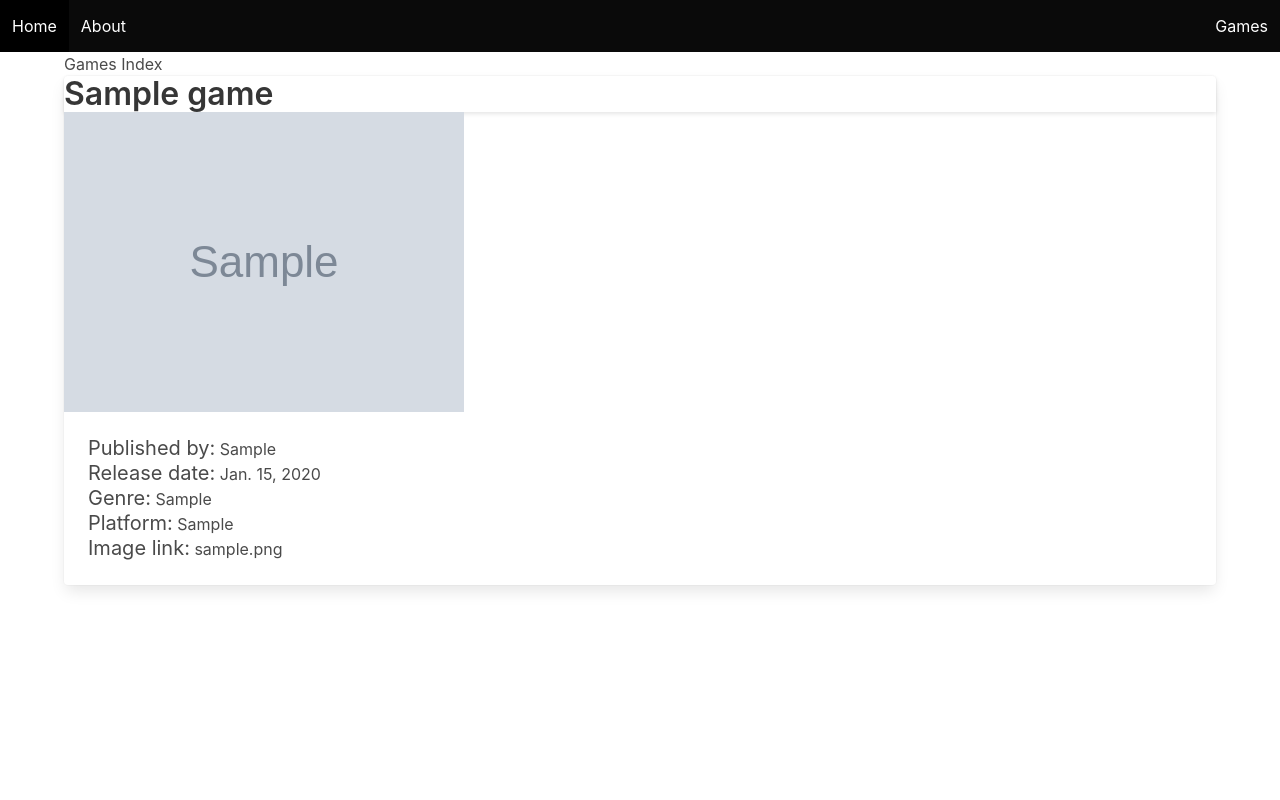
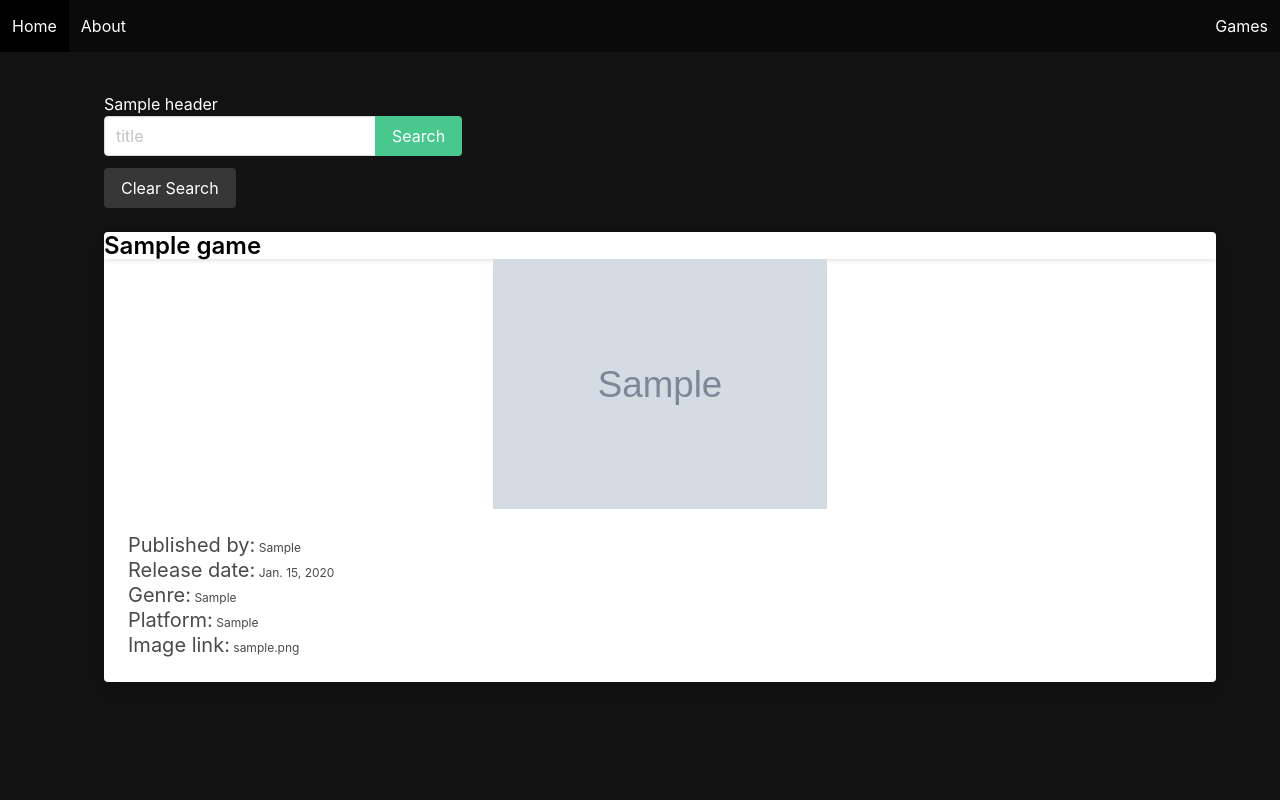
Before and after one commit to coreyloftus/django_games_collector, a Django app: template main_app/templates/game_list.html in a window 1280 px wide. Run offline with Django 4.2, Linux system fonts and the light colour scheme; tables that the repository leaves empty hold one stand-in row (values such as "Sample post"); the template is opened without the code that fills it: values that come from a table or form of the project are taken from there, most other values are stand-ins (such as "Sample title", 1, 10 or a date in 2020); grey boxes marked "Sample" are stand-in pictures.

Commit message:
GameList index route working | Search bar working | adding GameCreate route

```diff
--- a/games_collector/urls.py
+++ b/games_collector/urls.py
@@ -3,5 +3,5 @@ from django.urls import path, include
 
 urlpatterns = [
     path('admin/', admin.site.urls),
-    path('', include('main_app.urls'))
+    path('', include('main_app.urls')),
 ]
--- /dev/null
+++ b/main_app/static/styles/main.css
@@ -0,0 +1,78 @@
+body {
+    background-color: #121212;
+    color: #ffffff;
+    min-height: 100vh;
+}
+
+h1,
+h2,
+h3 {
+    color: #ffffff;
+}
+
+.container {
+    padding: 40px;
+    padding-right: 0;
+}
+
+.title {
+    color: black;
+}
+
+.gallery {
+    display: grid;
+    grid-template-columns: repeat(auto-fit, minmax(280px, 1fr));
+    justify-content: center;
+    gap: 30px;
+}
+
+.gallery .card {
+    transition: 0.1s linear;
+}
+
+.gallery .card:hover {
+    transform: scale(1.1);
+    z-index: 10;
+}
+
+p {
+    font-size: 12px;
+}
+
+.detail__img {
+    position: absolute;
+    left: 0;
+    top: 0;
+    width: 100%;
+    height: 500px;
+    background-color: #ffffff;
+    overflow: hidden;
+}
+
+.detail__img::after {
+    content: "";
+    background-image: linear-gradient(transparent 60%, #1f1f1f);
+    position: absolute;
+    top: 0;
+    left: 0;
+    width: 100%;
+    height: 100%;
+    z-index: 5;
+}
+
+img {
+    width: 100%;
+    height: 250px;
+    object-fit: contain;
+    object-position: top;
+}
+
+.detail__name {
+    position: absolute;
+    z-index: 5;
+    top: 400px;
+}
+
+.detail__container {
+    margin-top: 500px;
+}
--- a/main_app/templates/base.html
+++ b/main_app/templates/base.html
@@ -6,7 +6,7 @@
         <meta http-equiv="X-UA-Compatible" content="IE=edge" />
         <meta name="viewport" content="width=device-width, initial-scale=1.0" />
         <link rel="stylesheet" href="https://cdn.jsdelivr.net/npm/bulma@0.9.2/css/bulma.min.css">
-        {% comment %} <link rel="stylesheet" href="{% static 'styles/main.css'%}"> {% endcomment %}
+        <link rel="stylesheet" href="{% static 'styles/main.css' %}">
         <script src="https://code.jquery.com/jquery-3.6.0.min.js" integrity="sha256-/xUj+3OJU5yExlq6GSYGSHk7tPXikynS7ogEvDej/m4=" crossorigin="anonymous"></script>
         <script src="{% static 'scripts/main.js' %}" defer></script>
         <title>Corey's Games Collection - {% block title %}{% endblock %}</title>
--- a/main_app/templates/game_list.html
+++ b/main_app/templates/game_list.html
@@ -1,11 +1,26 @@
 {% extends 'base.html'%} {% block title %}Index{% endblock %} {% block content %}
-<h1>Games Index</h1>
+<h1 class="is-4rem">{{header}}</h1>
+{% comment %} search bar {% endcomment %}
+<form class="mb-5" method="get">
+    <div class="field has-addons">
+        <div class="control">
+            <!--  the input will search by title of game  -->
+            <input class="input" type="text" name="title" placeholder="title" />
+        </div>
+        <div class="control">
+            <input class="button is-success" type="submit" value="Search" />
+        </div>
+    </div>
+    <!--  This anchor tag will redirect back to game index without a query param -->
+    <a class="button is-dark" href="{% url 'game_list' %}">Clear Search</a>
+</form>
+{% comment %} index display {% endcomment %}
 <div class="gallery">
     {% for game in games %}
     <div class="card">
         <div class="card-radius is-0.5rem">
             <div class="card-header">
-                <p class="title is-3">{{game.title}}</p>
+                <p class="title is-4 color-black">{{game.title}}</p>
             </div>
             <div class="card-image">
                 <img class="image is-64by64" src="{{game.imageURL}}" alt="{{game.title}}" />
--- a/main_app/urls.py
+++ b/main_app/urls.py
@@ -3,6 +3,7 @@ from . import views
 
 urlpatterns = [
     path('', views.Home.as_view(), name='home'),
-    path('games/', views.Game_List.as_view(), name='games_list'),
-    path('about/', views.About.as_view(), name='about')
+    path('games/', views.GameList.as_view(), name='game_list'),
+    path('about/', views.About.as_view(), name='about'),
+    path('games/new', views.GameCreate.as_view(), name="game_create"),
 ]
```
Also changed, not shown: main_app/views.py (+20 -24 lines).
